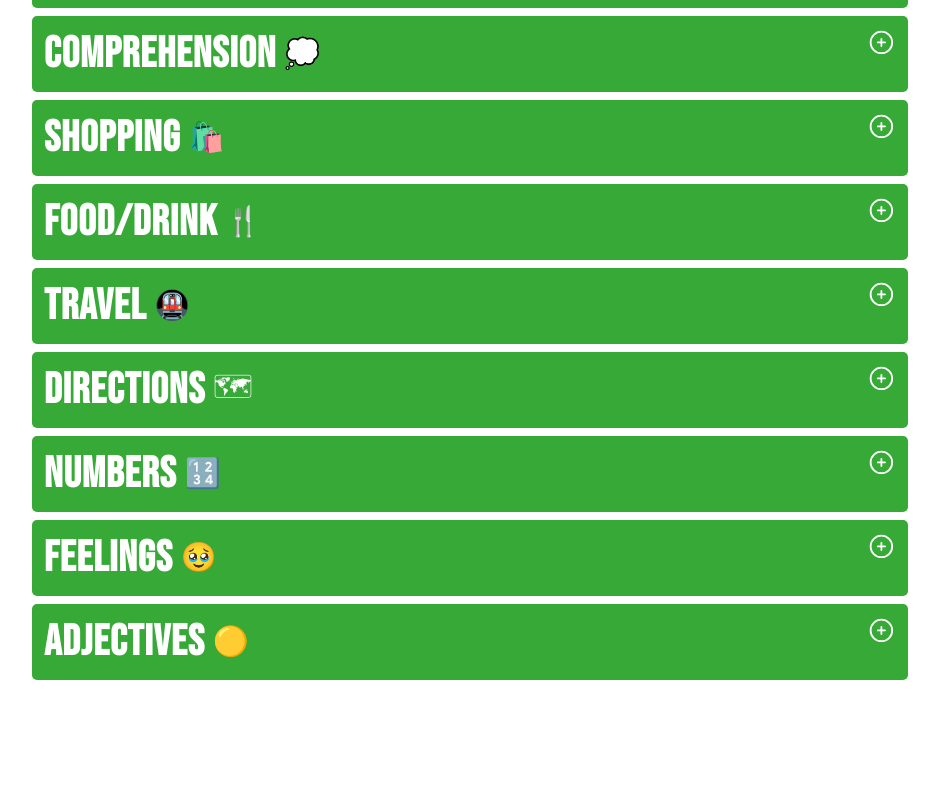
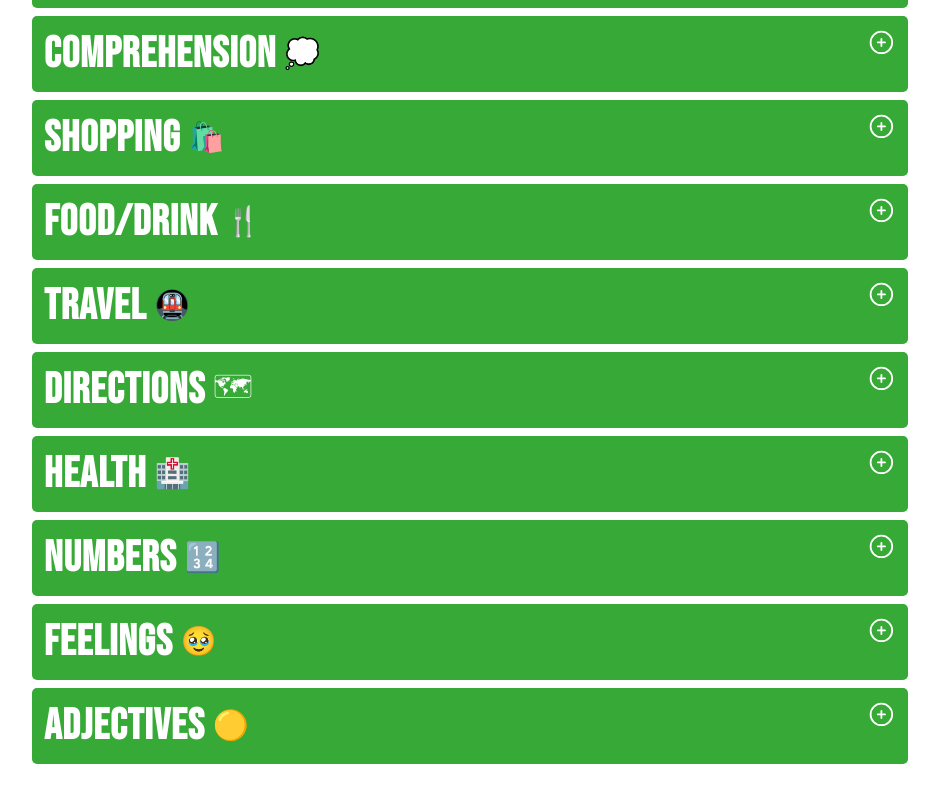
Before and after one commit to amylopezdev/Wolof-Helper, a React (Vite) app: page / in a window 1280 px wide. Shown: the part 687-1487 px from the top of the page, without its empty margins (170-1109 px from the left). Before the commit the page ends 1403 px from the top, so only its background shows below. Built offline with nearby package versions, Linux system fonts and the light colour scheme.

Commit message:
add data

```diff
--- a/src/data.js
+++ b/src/data.js
@@ -27,7 +27,7 @@ export const data = [
       },
       {
         wolof: "Maa ngi ci jámm",
-        english: "I'm in peace / I'm doing well",
+        english: "I have peace / I'm doing well",
       },
     ],
   },
@@ -80,6 +80,11 @@ export const data = [
     category: "greetings",
   },
   {
+    wolof: "Jàmm nga fanaane / yendoo?",
+    english: "Did you have a peaceful night / day?",
+    category: "greetings",
+  },
+  {
     wolof: "Naka moo",
     english: "What's up?",
     category: "greetings",
@@ -106,56 +111,57 @@ export const data = [
     wolof: "Noo tuddu?",
     english: "What's your name?",
     category: "introductions",
-  },
+    responses: [
       {
         wolof: "Amy laa tuddu, yow nag?",
         english: "My name is Amy, what's yours?",
-    category: "introductions",
+      },
+    ],
   },
   {
     wolof: "Noo sant? / Nanga sant? / Naka nga sant?",
     english: "What is your last name?",
     category: "introductions",
-  },
+    responses: [
       {
         wolof: "Lopez laa sant",
         english: "My last name is Lopez",
+      },
+    ],
+  },
+  {
+    wolof: "Fan nga jóge?",
+    english: "Where do you come from?",
     category: "introductions",
+    responses: [
+      {
+        wolof: "United States laa dëkk",
+        english: "I'm from the United States",
+        category: "introductions",
+      },
+    ],
+  },
+  {
+    wolof: "Fan nga dëkk",
+    english: "Where do you live?",
+    category: "introductions",
+    responses: [
+      {
+        wolof: "London laa dëkk",
+        english: "I live in London",
+      },
+    ],
   },
   {
     wolof: "Ñaata at nga am?",
     english: "How old are you?",
     category: "introductions",
-  },
+    responses: [
       {
         wolof: "Fanweer at laa am",
         english: "I'm 30",
-    category: "introductions",
       },
-  {
-    wolof: "Fo jòge?",
-    english: "Where do you come from?",
-    category: "introductions",
-  },
-  {
-    wolof: "United States laa dëkk",
-    english: "I'm from the United States",
-    category: "introductions",
-  },
-  {
-    wolof: "Americain nga? / Waaw, Americain laa",
-    english: "Are you American? / Yes, I'm American",
-    category: "introductions",
-  },
-  {
-    wolof: "Foo dëkk",
-    english: "Where do you live?",
-    category: "introductions",
-  },
-  {
-    wolof: "London laa dëkk",
-    english: "I live in London",
-    category: "introductions",
+    ],
   },
   // ESSENTIAL WORDS
   {
@@ -181,6 +187,11 @@ export const data = [
   {
     wolof: "Léegi",
     english: "Soon",
+    category: "essential words",
+  },
+  {
+    wolof: "Xarit",
+    english: "Friend",
     category: "essential words",
   },
   {
@@ -311,15 +322,10 @@ export const data = [
     english: "Please speak more slowly",
     category: "comprehension",
   },
-  {
-    wolof: "Mahn deggouma Farnes",
-    english: "I don't speak French",
-    category: "comprehension",
-  },
   // SHOPPING
   {
-    wolof: "Bii ñaata lay jar?",
-    english: "How much does this cost?",
+    wolof: "Bii ñaata lay jar? / Ñaata lay jar?",
+    english: "How much does this cost? / How much does it cost?",
     category: "shopping",
   },
   {
@@ -335,6 +341,11 @@ export const data = [
   {
     wolof: "Tëjna",
     english: "Closed",
+    category: "shopping",
+  },
+  {
+    wolof: "Seer na lool",
+    english: "It's very expensive",
     category: "shopping",
   },
   // FOOD/DRINK
@@ -465,6 +476,32 @@ export const data = [
     english: "I'm lost",
     category: "directions",
   },
+    // ADJECTIVES
+    {
+      wolof: "Lopital",
+      english: "Hospital",
+      category: "health",
+    },
+    {
+      wolof: "Dama feebar",
+      english: "I'm sick",
+      category: "health",
+    },
+    {
+      wolof: "Sama yaram neexul",
+      english: "I don't feel well",
+      category: "health",
+    },
+    {
+      wolof: "Sama bopp dafay metti",
+      english: "My head hurts / I have a headache",
+      category: "health",
+    },
+    {
+      wolof: "Sama bopp dafay miir",
+      english: "My head feels dizzy - I feel dizzy",
+      category: "health",
+    },
   // NUMBERS
   {
     wolof: "Benn",
```
Lines whose indentation alone changed are shown as unchanged.
